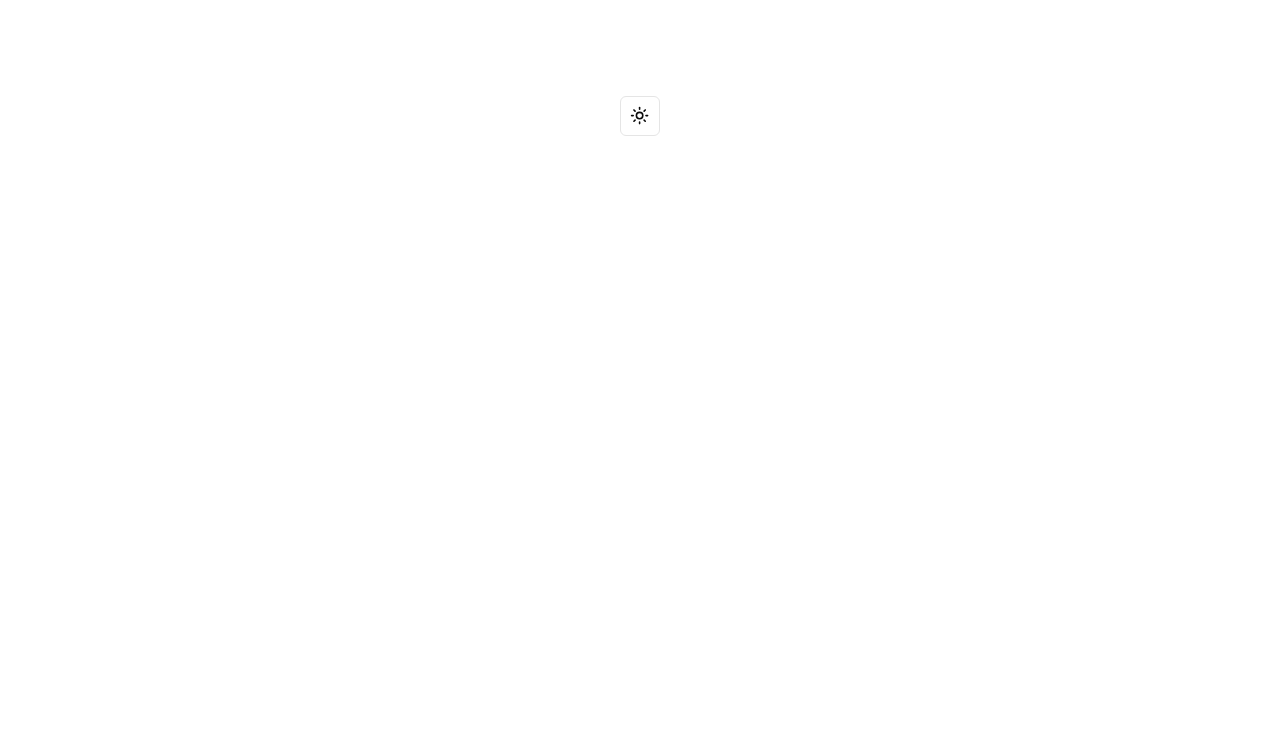
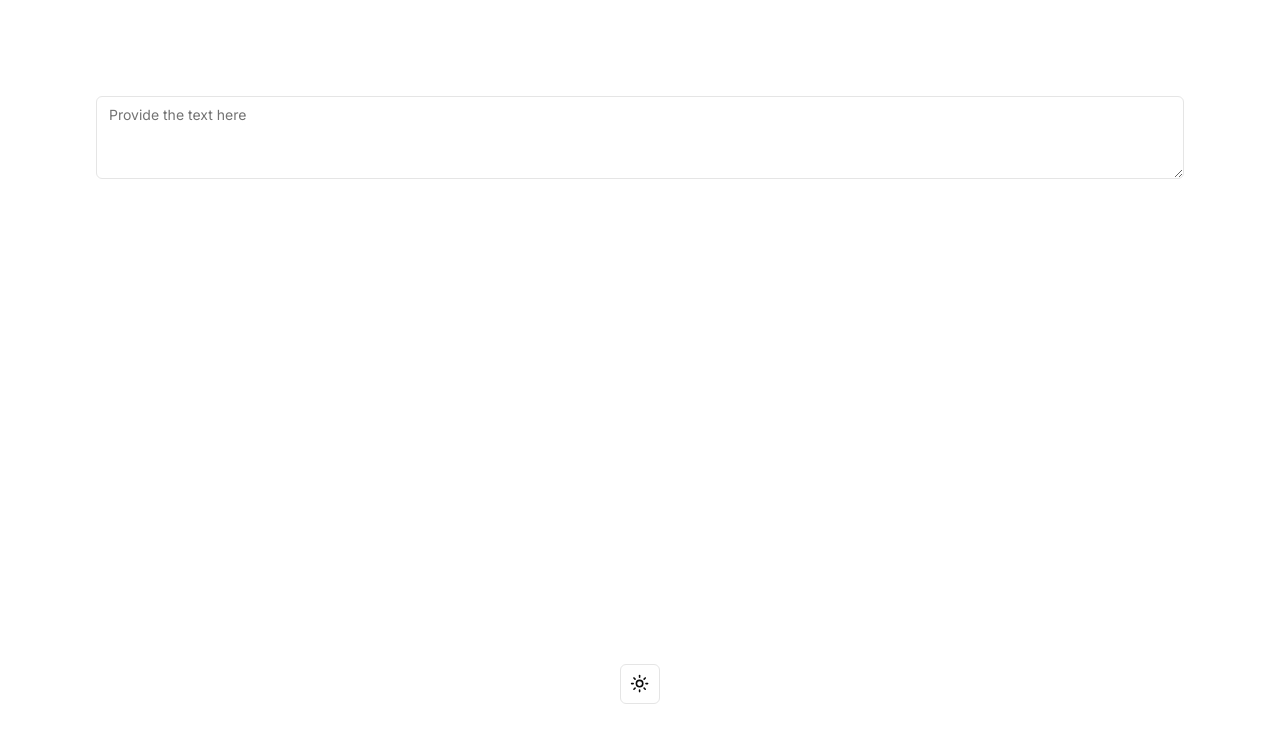
Before and after one commit to Tungetyt/noun-painter, a Next.js app: page / in a window 1280 px wide. Shown: the top 742 px of the page. Built offline with nearby package versions, Linux system fonts and the light colour scheme.

Commit message:
feat: Textarea

```diff
--- a/app/page.tsx
+++ b/app/page.tsx
@@ -1,9 +1,10 @@
 import {ModeToggle} from '@/components/mode-toggle'
-import Image from 'next/image'
+import Painter from '@/components/painter'
 
 export default function Home() {
 	return (
 		<main className='flex min-h-screen flex-col items-center justify-between p-24'>
+			<Painter />
 			<ModeToggle />
 		</main>
 	)
--- /dev/null
+++ b/components/painter.tsx
@@ -0,0 +1,20 @@
+'use client'
+
+import {useState} from 'react'
+import {Textarea} from './ui/textarea'
+
+const Painter = () => {
+	const [text, setText] = useState('')
+
+	return (
+		<>
+			<Textarea
+				placeholder='Provide the text here'
+				onChange={({target}) => setText(target.value)}
+			/>
+			{text}
+		</>
+	)
+}
+
+export default Painter
--- /dev/null
+++ b/components/ui/textarea.tsx
@@ -0,0 +1,54 @@
+import {cn} from '@/lib/utils'
+import {
+	forwardRef,
+	type MutableRefObject,
+	type TextareaHTMLAttributes,
+	useCallback,
+	useEffect,
+	useRef
+} from 'react'
+
+export interface TextareaProps
+	extends TextareaHTMLAttributes<HTMLTextAreaElement> {}
+
+const Textarea = forwardRef<HTMLTextAreaElement, TextareaProps>(
+	({className, ...props}, ref) => {
+		const textareaRef = useRef<HTMLTextAreaElement | null>(null)
+
+		const handleInput = useCallback(() => {
+			if (textareaRef.current) {
+				textareaRef.current.style.height = 'auto'
+				textareaRef.current.style.height = `${textareaRef.current.scrollHeight + 5}px`
+			}
+		}, [])
+
+		useEffect(() => {
+			if (textareaRef.current) {
+				handleInput()
+			}
+		}, [handleInput])
+
+		return (
+			<textarea
+				className={cn(
+					'flex min-h-[80px] w-full rounded-md border border-input bg-background px-3 py-2 text-sm ring-offset-background placeholder:text-muted-foreground focus-visible:outline-none focus-visible:ring-2 focus-visible:ring-ring focus-visible:ring-offset-2 disabled:cursor-not-allowed disabled:opacity-50',
+					className
+				)}
+				ref={instance => {
+					textareaRef.current = instance
+					if (typeof ref === 'function') {
+						ref(instance)
+					} else if (ref) {
+						;(ref as MutableRefObject<HTMLTextAreaElement | null>).current =
+							instance
+					}
+				}}
+				onInput={handleInput}
+				{...props}
+			/>
+		)
+	}
+)
+Textarea.displayName = 'Textarea'
+
+export {Textarea}
```
